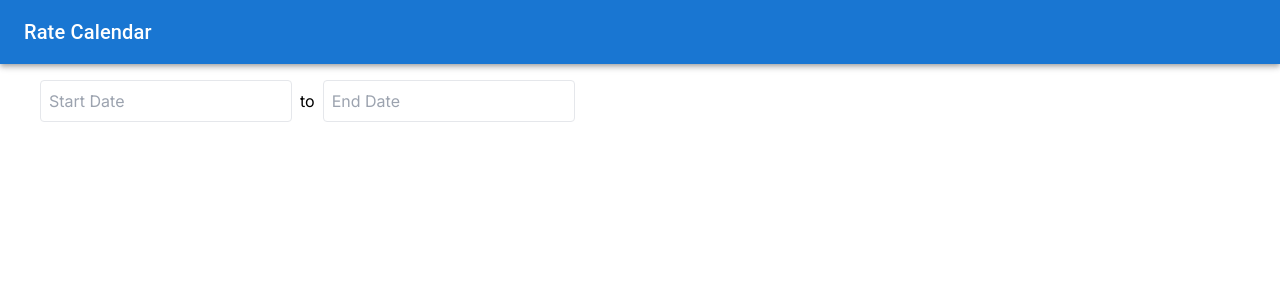
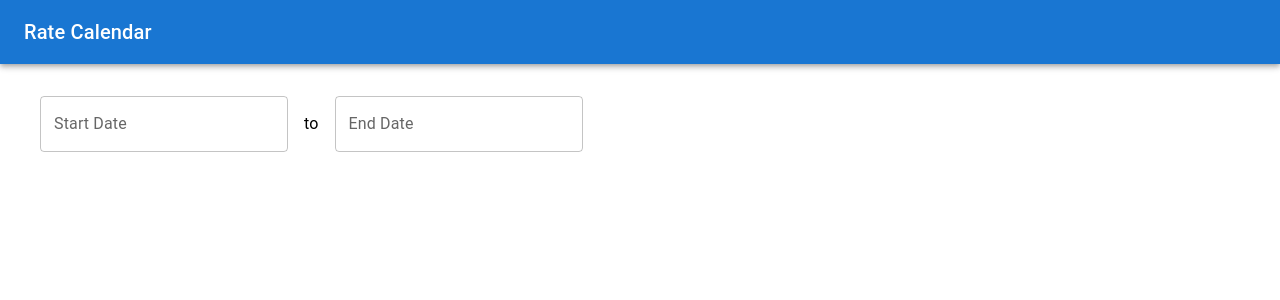
Before and after one commit to Nahiduzzamann/rate-calendar-app, a Next.js app: page / in a window 1280 px wide. Shown: the top 300 px of the page. Built offline with nearby package versions, Linux system fonts and the light colour scheme.

Commit message:
update date range picker

```diff
--- a/app/components/DateRangePicker.tsx
+++ b/app/components/DateRangePicker.tsx
@@ -1,10 +1,12 @@
 "use client";
+import { Dayjs } from "dayjs";
 import React, { useState } from "react";
 import { useQuery } from "react-query";
 import axios from "axios";
-import DatePicker from "react-datepicker";
-import "react-datepicker/dist/react-datepicker.css";
 import RoomCategorySection from "./RoomCategorySection";
+import { Box, Typography, CircularProgress } from "@mui/material";
+import { LocalizationProvider, DatePicker } from "@mui/x-date-pickers";
+import { AdapterDayjs } from "@mui/x-date-pickers/AdapterDayjs";
 
 const fetchRates = async (startDate: string, endDate: string) => {
   const response = await axios.get(
@@ -14,46 +16,49 @@ const fetchRates = async (startDate: string, endDate: string) => {
 };
 
 const DateRangePicker = () => {
-  const [startDate, setStartDate] = useState<Date | null>(null);
-  const [endDate, setEndDate] = useState<Date | null>(null);
+  const [startDate, setStartDate] = useState<Dayjs | null>(null);
+  const [endDate, setEndDate] = useState<Dayjs | null>(null);
 
   const { data, error, isLoading } = useQuery(
     ["rateCalendar", startDate, endDate],
     () =>
       fetchRates(
-        startDate.toISOString().split("T")[0],
-        endDate.toISOString().split("T")[0]
+        startDate!.toISOString().split("T")[0],
+        endDate!.toISOString().split("T")[0]
       ),
     {
       enabled: !!startDate && !!endDate,
     }
   );
 
-  // console.log(data);
+  return (
+    <Box my={4}>
+      <Box display="flex" alignItems="center" mb={2}>
+        <LocalizationProvider dateAdapter={AdapterDayjs}>
+          <DatePicker
+            label="Start Date"
+            value={startDate}
+            onChange={(newValue) => setStartDate(newValue)}
+          />
+          <Typography mx={2}>to</Typography>
+          <DatePicker
+            label="End Date"
+            value={endDate}
+            onChange={(newValue) => setEndDate(newValue)}
+          />
+        </LocalizationProvider>
+      </Box>
+      <Box display="flex" flexDirection="column" alignItems="center">
+        {isLoading && <CircularProgress sx={{ mt: 10 }} />}
 
-  return (
-    <div className="my-4">
-      <div className="flex items-center">
-        <DatePicker
-          selected={startDate}
-          onChange={(date) => setStartDate(date)}
-          selectsStart
-          className="p-2 border rounded"
-          placeholderText="Start Date"
-        />
-        <span className="mx-2">to</span>
-        <DatePicker
-          selected={endDate}
-          onChange={(date: any) => setEndDate(date)}
-          selectsEnd
-          className="p-2 border rounded"
-          placeholderText="End Date"
-        />
-      </div>
-      {isLoading && <p className="mt-4">Loading...</p>}
-      {error && <p className="mt-4 text-red-500">Error fetching data</p>}
+      </Box>
+      {error && (
+          <Typography color="error" mt={4}>
+            Error fetching data
+          </Typography>
+        )}
       {data && <RoomCategorySection data={data} />}
-    </div>
+    </Box>
   );
 };
 
--- a/package.json
+++ b/package.json
@@ -12,11 +12,13 @@
     "@emotion/react": "^11.11.4",
     "@emotion/styled": "^11.11.5",
     "@mui/icons-material": "^5.15.20",
+    "@mui/lab": "^5.0.0-alpha.170",
     "@mui/material": "^5.15.20",
     "@mui/x-date-pickers": "^7.7.1",
     "@mui/x-date-pickers-pro": "^7.7.1",
     "axios": "^1.7.2",
     "date-fns": "^3.6.0",
+    "dayjs": "^1.11.11",
     "next": "14.2.4",
     "next-transpile-modules": "^10.0.1",
     "react": "^18",
```
Also changed, not shown: 1 other file (tests, documents, lock files or other folders).
